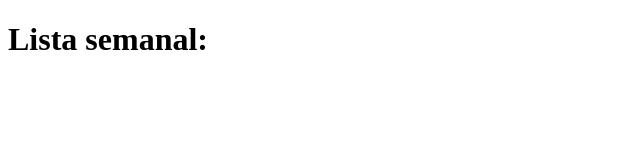
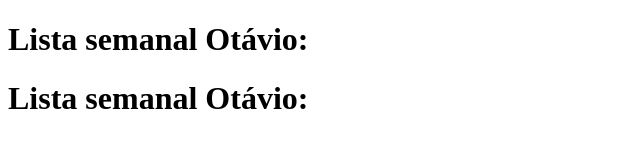
Before and after one commit to otaviosenger/trabalho-git, a plain HTML site: page index.html in a window 1280 px wide. Shown: the whole page, without its empty margins (0-640 px from the left). Drawn offline with Linux system fonts and the light colour scheme.

Commit message:
modificação Otávio

```diff
--- a/index.html
+++ b/index.html
@@ -6,6 +6,8 @@
     <title>Trabalho git</title>
 </head>
 <body>
-    <h1>Lista semanal:</h1>
+    <h1>Lista semanal Otávio:</h1>
+    <h1>Lista semanal Otávio:</h1>
+
 </body>
 </html>
```
